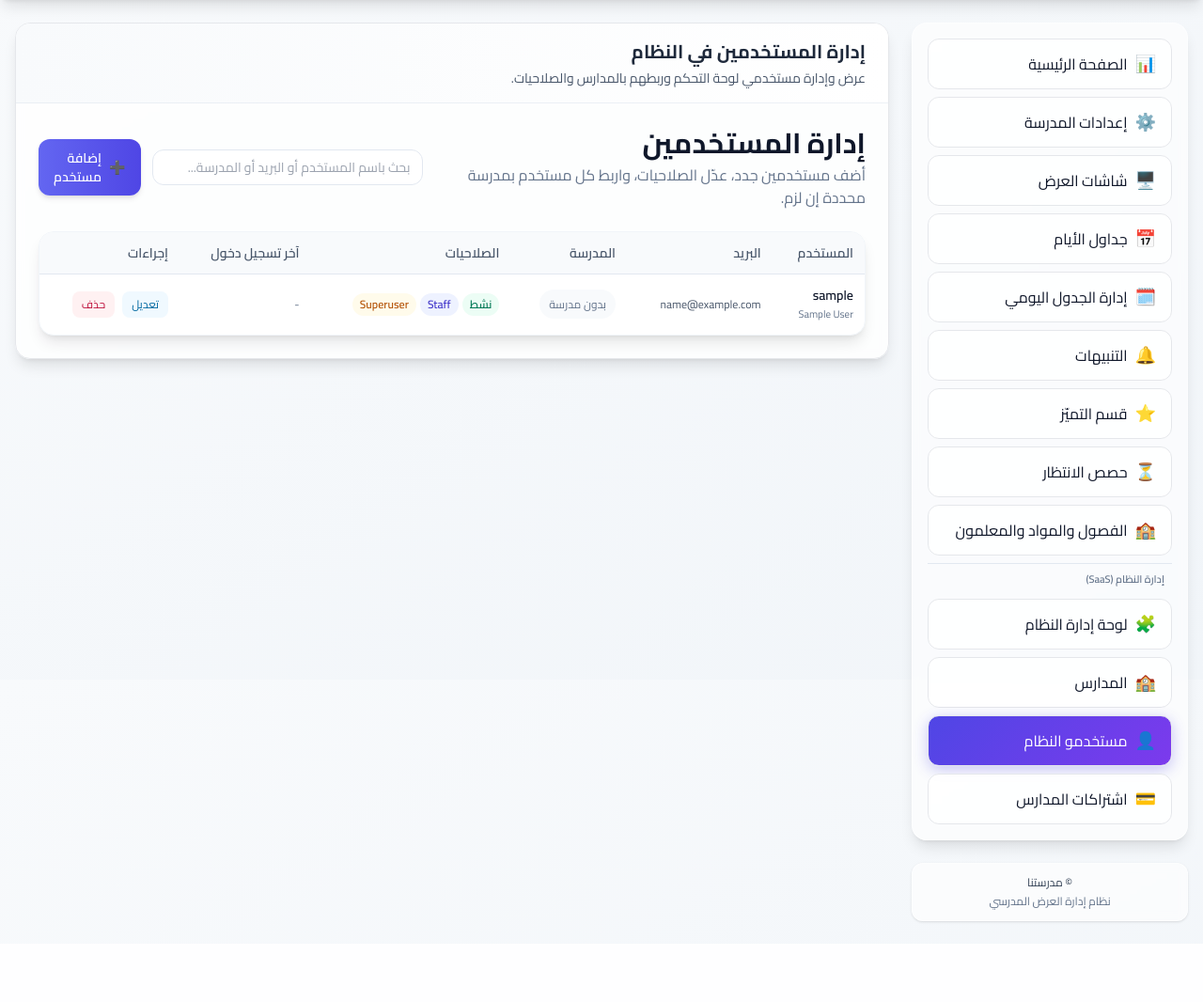
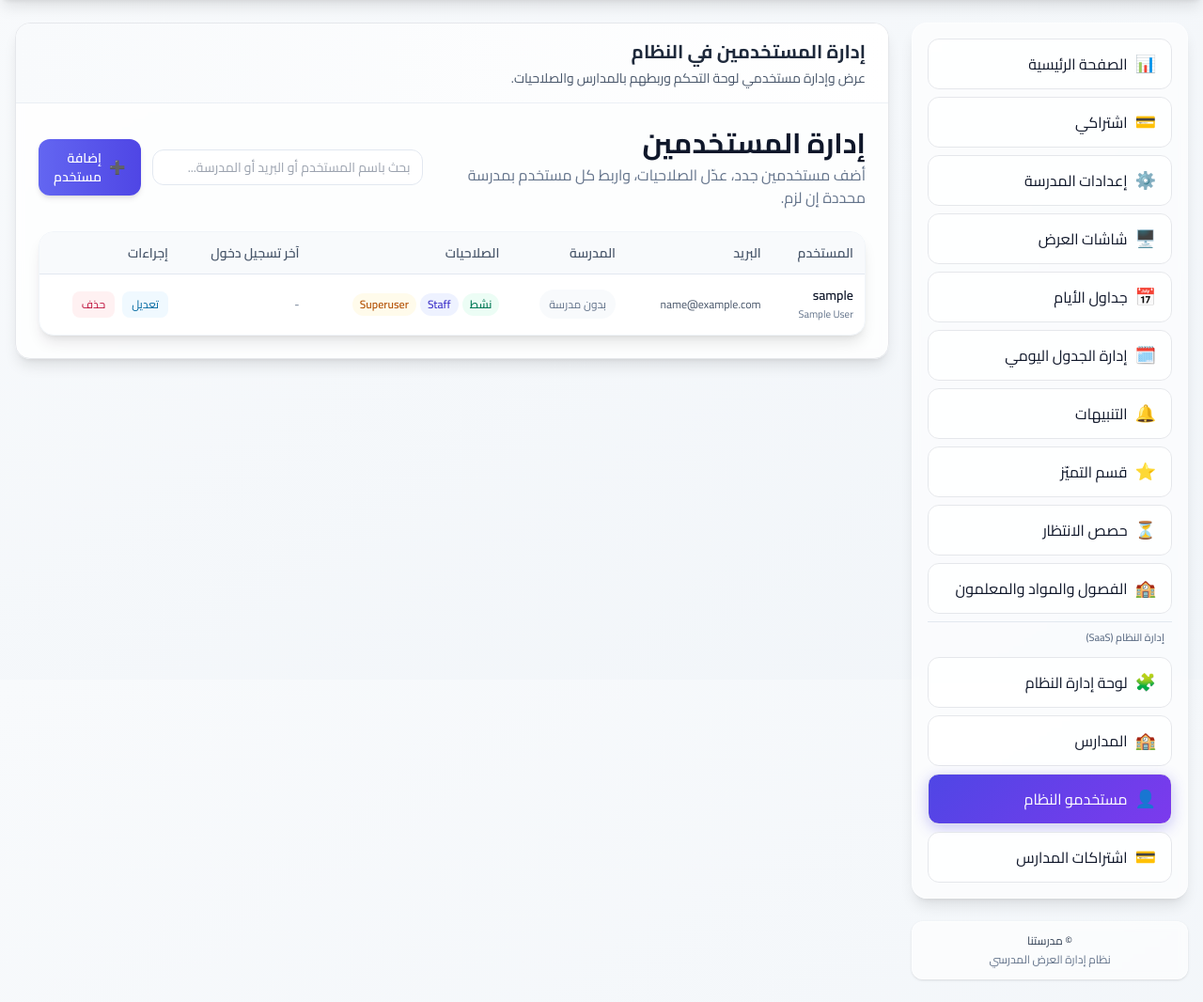
Before and after one commit to azzam1122112-dot/school_display, a Django app: page /dashboard/admin-panel/users/ in a window 1280 px wide. Shown: the part 77-1143 px from the top of the page at 94% size. Before the commit the page ends 1060 px from the top, so only its background shows below. Run offline with Django 5.2, Linux system fonts and the light colour scheme; the visitor is signed in with stand-in values (Sample User, id 1); data comes from the database, SQL or seed files in the repository; some libraries are stand-ins or nearby versions.

Commit message:
اطلاق 2

```diff
--- a/templates/dashboard/_base.html
+++ b/templates/dashboard/_base.html
@@ -176,6 +176,16 @@
         <div class="flex items-center">
           <span class="ml-2 text-lg">📊</span>
           <span class="font-medium">الصفحة الرئيسية</span>
+        </div>
+      </a>
+
+      <!-- Subscription -->
+      <a href="{% url 'dashboard:my_subscription' %}"
+         class="nav-item block px-4 py-3 rounded-xl border transition-all
+               {% if request.resolver_match.url_name == 'my_subscription' %}active-nav{% else %}bg-white/80{% endif %}">
+        <div class="flex items-center">
+          <span class="ml-2 text-lg">💳</span>
+          <span class="font-medium">اشتراكي</span>
         </div>
       </a>
 
--- a/templates/dashboard/my_subscription.html
+++ b/templates/dashboard/my_subscription.html
@@ -148,7 +148,7 @@
               <span>واتساب:</span>
               <span dir="ltr">+966546868219</span>
             </a>
-            <a href="mailto:support@example.com"
+            <a href="mailto:xmansx1122@gmail.com"
                class="inline-flex items-center justify-center gap-2 rounded-full px-4 py-2 text-xs md:text-sm font-semibold text-slate-800 bg-white border border-slate-200 hover:bg-slate-50">
               <span>xmansx1122@gmail.com</span>
             </a>
@@ -173,9 +173,9 @@
            class="inline-flex items-center justify-center gap-2 rounded-full px-4 py-2 text-xs md:text-sm font-semibold text-white bg-emerald-600 hover:bg-emerald-700 shadow-sm">
           واتساب: <span dir="ltr">+966546868219</span>
         </a>
-        <a href="mailto:support@example.com"
+        <a href="mailto:xmansx1122@gmail.com"
            class="inline-flex items-center justify-center gap-2 rounded-full px-4 py-2 text-xs md:text-sm font-semibold text-slate-800 bg-white border border-slate-200 hover:bg-slate-50">
-          support@example.com
+          xmansx1122@gmail.com
         </a>
       </div>
     </div>
```
